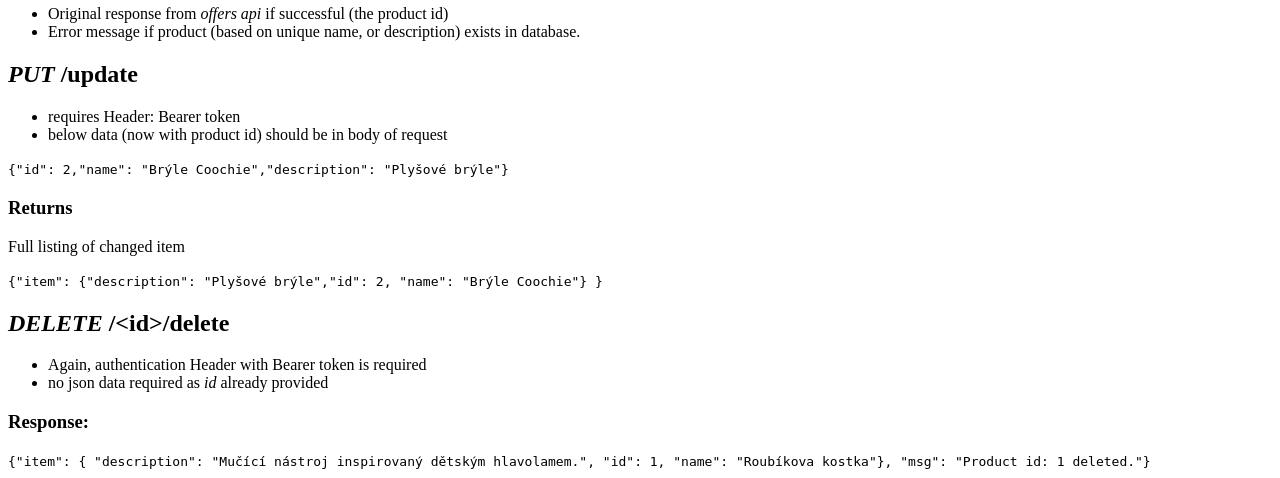
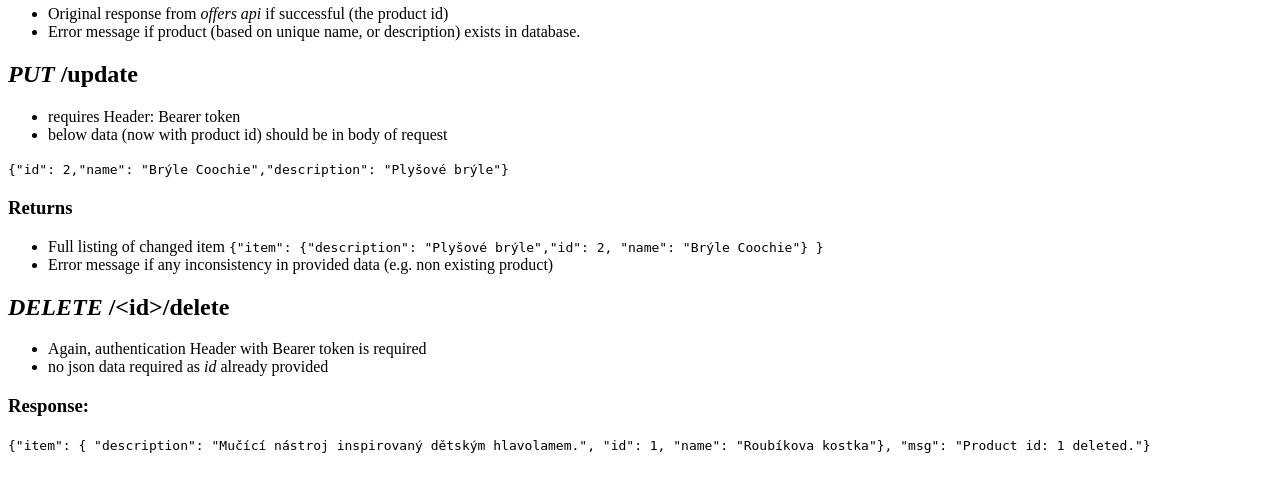
Before and after one commit to Naruto0/microservice, a Flask app: page /micro/api/v1/ in a window 1280 px wide. Shown: the part 451-929 px from the top of the page. After the commit the page ends 904 px from the top, so only its background shows below. Run offline with Flask 2, Linux system fonts and the light colour scheme; parts of the project's set-up code (start-up, migrations or seed data) failed here and were passed over.

Commit message:
documentation changes

```diff
--- a/micro/templates/index.html
+++ b/micro/templates/index.html
@@ -3,6 +3,9 @@
 <head>
     <meta http-equiv="Content-Type" content="text/html;charset=UTF-8">
     <title>microservice</title>
+    <style type="css">
+        body {font: monospace;}
+    </style>
 </head>
 <body>
 <div>
@@ -31,10 +34,13 @@
              <code>
                  {"id": 2,"name": "Brýle Coochie","description": "Plyšové brýle"}
              </code>
-             <h3>Returns</h3><p>Full listing of changed item</p>
-             <code>{"item": {"description": "Plyšové brýle","id": 2,
-            "name": "Brýle Coochie"} }</code>
-        </ul>
+             <h3>Returns</h3>
+                <ul>
+                    <li>Full listing of changed item
+                     <code>{"item": {"description": "Plyšové brýle","id": 2,
+                    "name": "Brýle Coochie"} }</code></li>
+                    <li>Error message if any inconsistency in provided data (e.g. non existing product)</li>
+                </ul>
         <h2><em>DELETE</em> /&lt;id&gt;/delete</h2>
         <ul>
             <li>Again, authentication Header with Bearer token is required</li>
```
